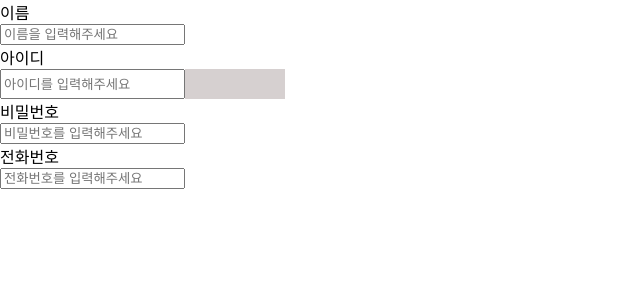
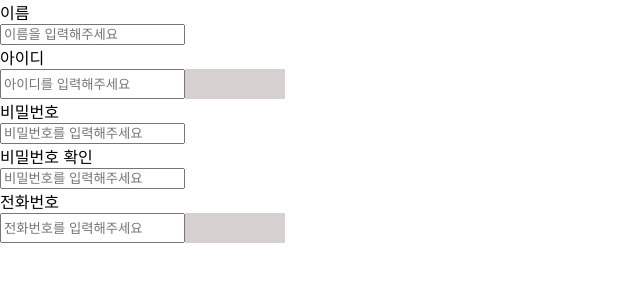
Before and after one commit to nobodys5/practice_code, a React (Create React App) app: page / in a window 1280 px wide. Shown: the top 300 px of the page, without its empty margins (0-640 px from the left). Built offline with nearby package versions, Linux system fonts and the light colour scheme.

Commit message:
로그인 기능 업데이트

```diff
--- a/src/App.tsx
+++ b/src/App.tsx
@@ -14,18 +14,27 @@ function App() {
   const [name, setName] = useState<string>('');
   const [id, setId] = useState<string>('');
   const [password, setPassword] = useState<string>('');
+  const [passwordPass, setPasswordPass] = useState<string>('');
   const [telNumber, setTelNumber] = useState<string>('');
+  const [authNumber, setAuthNumber] = useState<string>('');
 
   const [passwordCheck, setPasswordCheck] = useState<string>('');
 
   const [idMessage, setIdMessage] = useState<string>('');
   const [passwordMessage, setPasswordMessage] = useState<string>('');
+  const [passwordPassMessage, setPasswordPassMessage] = useState<string>('');
   const [telNumberMessage, setTelNumberMessage] = useState<string>('');
+  const [authNumberMessage, setAuthNumberMessage] = useState<string>('');
 
   const [isNameMessage, setIsNameMessage] = useState<boolean>(false);
   const [isidMessage, setIsIdMessage] = useState<boolean>(false);
   const [ispasswordMessage, setIsPasswordMessage] = useState<boolean>(false);
+  const [ispasswordPassMessage, setIsPasswordPassMessage] = useState<boolean>(false);
   const [isTelNumberMessage, setIsTelNumberMessage] = useState<boolean>(false);
+  const [isAuthNumberMessage, setIsAuthNumberMessage] = useState<boolean>(false);
+
+
+  const [isSend, setSend] = useState<boolean>(false);
 
   const onNameChangeHandler = (event:ChangeEvent<HTMLInputElement>) => {
     const { value } = event.target;
@@ -41,6 +50,14 @@ function App() {
   const onIdClickHandler = () => {
     if (!id) return;
 
+    const pattern = /^(?=.*[a-zA-Z])(?=.*[0-9]).{4,8}$/;
+    const isSucced = pattern.test(id);
+
+    if (!isSucced) {
+      setIdMessage("숫자,영문 포함 8자리 이내로 입력하세요.");
+      setIsIdMessage(true);
+      return
+    }
 
     const isDuplicated = id === 'qwer1234';
 
@@ -55,20 +72,68 @@ function App() {
     const pattern = /^(?=.*[a-zA-Z])(?=.*[0-9]).{8,13}$/;
     const isSucced = pattern.test(value);
 
+
     const test = (isSucced || !value) ? '' : '8~13자리 영문,특수문자 포함입력해주세요';
     setPasswordMessage(test);
     setIsPasswordMessage(!isSucced);
+  }
+  const onPasswordPassChangeHandler = (event:ChangeEvent<HTMLInputElement>) => {
+    const { value } = event.target;
+    setPasswordPass(value);
+    const pattern = /^(?=.*[a-zA-Z])(?=.*[0-9]).{8,13}$/;
+    const isSucced = pattern.test(value);
+
+    const check = passwordCheck === password;
+    const test = check ? '' : '비밀번호가 일치하지않습니다.';
+    setPasswordPassMessage(test);
+    setIsPasswordPassMessage(!isSucced);
   }
 
   const onTelNumberChangeHandler = (event:ChangeEvent<HTMLInputElement>) => {
     const { value } = event.target;
     setTelNumber(value);
-    const pattern = /^(?=.*[0-9]).{11}$/;
+    setSend(false);
+    setTelNumberMessage('');
+  };
+
+  const onClickTelNumberHandler = () => {
+    if (!telNumber) return;
+
+    const pattern = /^[0-9]{11}$/;
+    const isMatched = pattern.test(telNumber);
+
+    if (!isMatched) {
+      setTelNumberMessage('11자리 숫자로 입력해주세요.')
+      setIsTelNumberMessage(true);
+      return
+    };
+
+    setTelNumberMessage('인증번호 전송');
+    setIsTelNumberMessage(false);
+    setSend(true);
+
+  }
+
+  const onAuthNumberChangeHandler = (event:ChangeEvent<HTMLInputElement>) => {
+    const { value } = event.target;
+    setAuthNumber(value);
+    const pattern = /^(?=.*[0-9]).{4}$/;
     const isSucced = pattern.test(value);
 
-    const test = (isSucced || !value) ? '' : '11자리 이내로 숫자만 입력해주세요';
-    setTelNumberMessage(test);
-    setIsTelNumberMessage(!isSucced);
+
+    setIsAuthNumberMessage(!isSucced);
+    setAuthNumberMessage('');
+  }
+  const onAuthNumberClickHandler = () => {
+    const pattern = /^[0-9]{4}$/;
+    const isSucced = pattern.test(authNumber);
+
+    const isMatched = authNumber === '1234'
+
+    const test = isMatched ? '인증번호 확인' : '인증번호를 정확하게 입력해주세요.';
+    setAuthNumberMessage(test);
+    setIsAuthNumberMessage(!isSucced);
+
   }
 
 
@@ -119,8 +184,12 @@ function App() {
       <SigninComponent  label='이름' type='text' placeholder='이름을 입력해주세요' message={''} messageError={isNameMessage} onchange={onNameChangeHandler} value={name} />
       <SigninComponent  label='아이디' type='text' placeholder='아이디를 입력해주세요' message={idMessage} messageError={isidMessage} onchange={onIdChangeHandler} value={id} buttonName='중복확인' onClick={onIdClickHandler}/>
       <SigninComponent  label='비밀번호' type='text' placeholder='비밀번호를 입력해주세요' message={passwordMessage} messageError={ispasswordMessage} onchange={onPasswordChangeHandler} value={password}/>
-      <SigninComponent  label='전화번호' type='text' placeholder='전화번호를 입력해주세요' message={telNumberMessage} messageError={isTelNumberMessage} onchange={onTelNumberChangeHandler} value={telNumber}/>
-    </div>
+      <SigninComponent  label='비밀번호 확인' type='text' placeholder='비밀번호를 입력해주세요' message={passwordPassMessage} messageError={ispasswordPassMessage} onchange={onPasswordPassChangeHandler} value={passwordPass}/>
+      <SigninComponent  label='전화번호' type='text' placeholder='전화번호를 입력해주세요' message={telNumberMessage} messageError={isTelNumberMessage} onchange={onTelNumberChangeHandler} value={telNumber} buttonName='전화번호 인증' onClick={onClickTelNumberHandler}/>
+      {isSend &&
+      <SigninComponent  label='인증번호' type='text' placeholder='인증번호를 입력해주세요' message={authNumberMessage} messageError={isAuthNumberMessage} onchange={onAuthNumberChangeHandler} value={authNumber} buttonName='인증번호' onClick={onAuthNumberClickHandler}/>
+      }
+      </div>
   );
 }
 interface Props {
```
